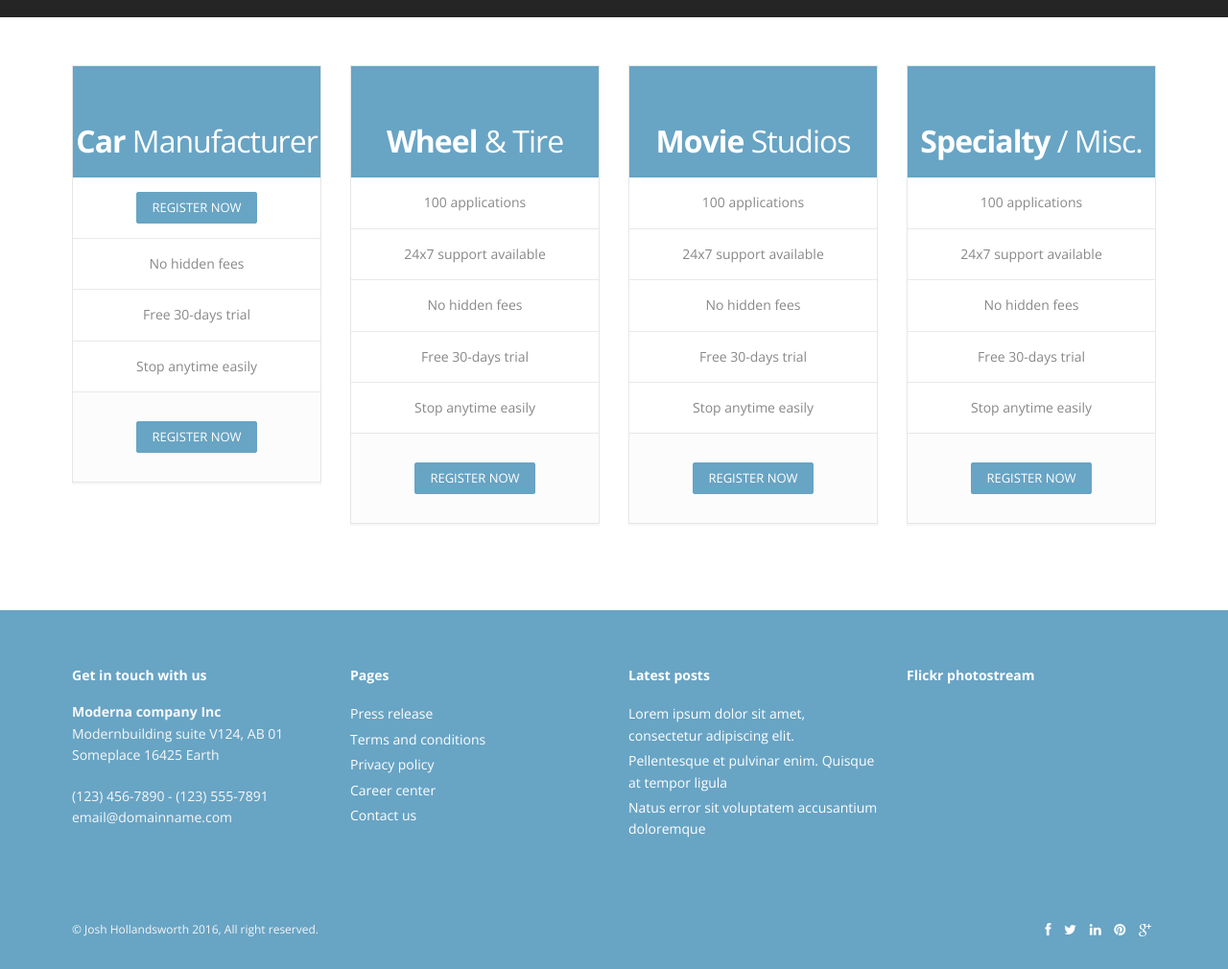
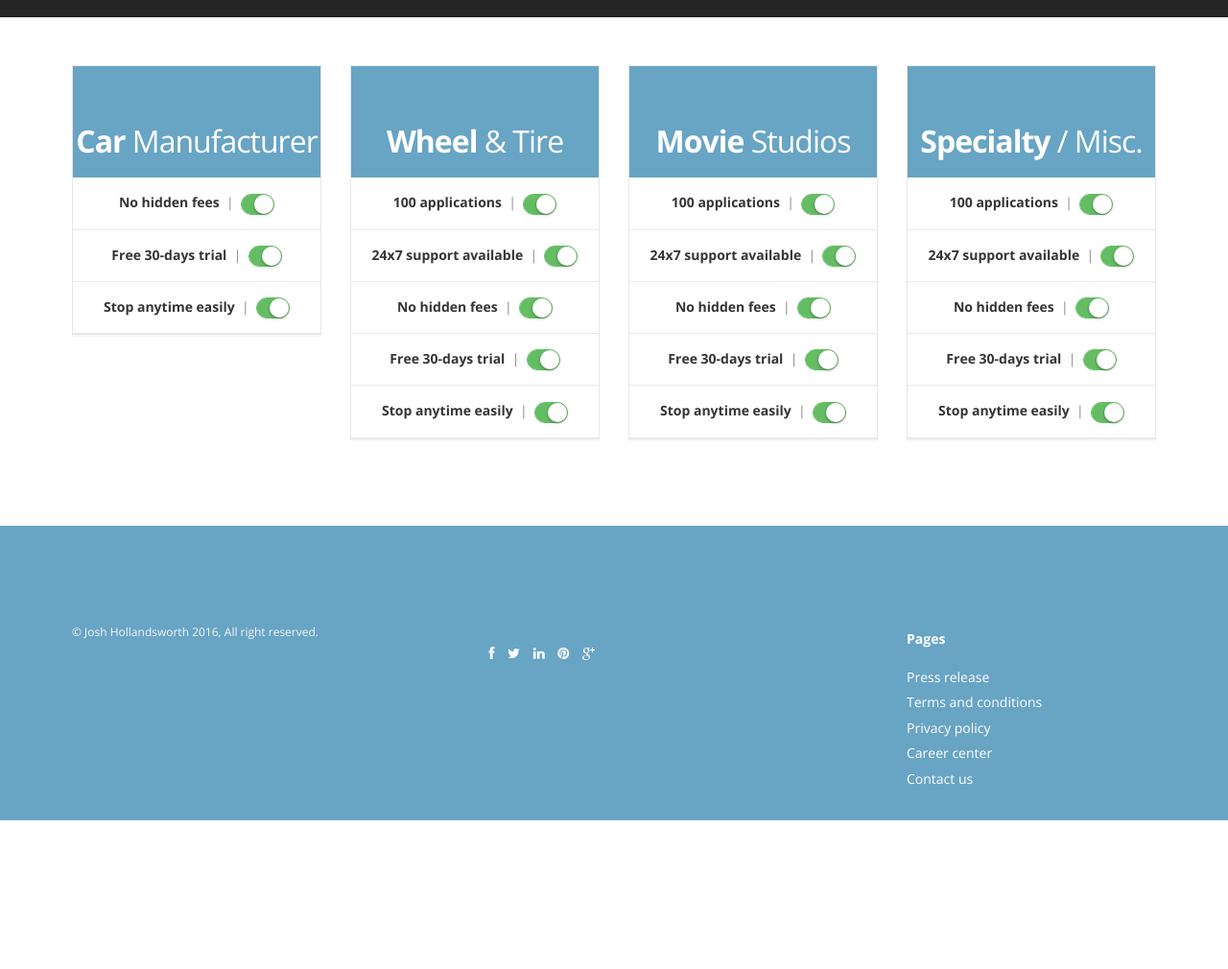
Before and after one commit to hollanjs/licensing, a Django app: page /compiler/ in a window 1280 px wide. Shown: the part 386-1396 px from the top of the page at 96% size. After the commit the page ends 1241 px from the top, so only its background shows below. Run offline with Django 3.2, Linux system fonts and the light colour scheme; some libraries are stand-ins or nearby versions.

Commit message:
added app.js which includes customer functions for templates in the static folder and edited compiler html to show sitches per line-item. Next, need to set it so the div at the top concats all checked items

```diff
--- /dev/null
+++ b/src/app/static/app/js/app.js
@@ -0,0 +1,13 @@
+$(function() {
+    console.log("loading switches for use!");
+
+    var elems = Array.prototype.slice.call(document.querySelectorAll('.js-switch'));
+
+    elems.forEach(function(html) {
+          var switchery = new Switchery(html, { size : 'small' });
+        });
+
+    // var init = new Switchery(elem, { size : 'small' });
+
+    console.log("switches loaded!");
+});
--- a/src/app/templates/app/compiler.html
+++ b/src/app/templates/app/compiler.html
@@ -14,6 +14,7 @@
 <link href="{% static "app/css/jcarousel.css" %}" rel="stylesheet" />
 <link href="{% static "app/css/flexslider.css" %}" rel="stylesheet" />
 <link href="{% static "app/css/style.css" %}" rel="stylesheet" />
+<link href="{% static "app/css/switchery.min.css" %}" rel="stylesheet" />
 
 
 <!-- Theme skin -->
@@ -181,14 +182,10 @@ but feel free to uncomment below and copy and paster where you need some spacing
 					</div> -->
 					<div class="pricing-content">
 						<ul>
-							<li><a href="#" class="btn btn-medium btn-theme"><i class="icon-bolt"></i> Register now</a></li>
-							<li><i class="icon-ok"></i> No hidden fees</li>
-							<li><i class="icon-ok"></i> Free 30-days trial</li>
-							<li><i class="icon-ok"></i> Stop anytime easily</li>
+							<li><strong>No hidden fees</strong>&nbsp;&nbsp;|&nbsp;&nbsp;<input type="checkbox" class="js-switch" checked /> </li>
+							<li><strong>Free 30-days trial</strong>&nbsp;&nbsp;|&nbsp;&nbsp;<input type="checkbox" class="js-switch" checked /> </li>
+							<li><strong>Stop anytime easily</strong>&nbsp;&nbsp;|&nbsp;&nbsp;<input type="checkbox" class="js-switch" checked /> </li>
 						</ul>
-					</div>
-					<div class="pricing-action">
-						<a href="#" class="btn btn-medium btn-theme"><i class="icon-bolt"></i> Register now</a>
 					</div>
 				</div>
 			</div>
@@ -202,15 +199,12 @@ but feel free to uncomment below and copy and paster where you need some spacing
 					</div> -->
 					<div class="pricing-content">
 						<ul>
-							<li><i class="icon-ok"></i> 100 applications</li>
-							<li><i class="icon-ok"></i> 24x7 support available</li>
-							<li><i class="icon-ok"></i> No hidden fees</li>
-							<li><i class="icon-ok"></i> Free 30-days trial</li>
-							<li><i class="icon-ok"></i> Stop anytime easily</li>
+							<li><strong>100 applications</strong>&nbsp;&nbsp;|&nbsp;&nbsp;<input type="checkbox" class="js-switch" checked /> </li>
+							<li><strong>24x7 support available</strong>&nbsp;&nbsp;|&nbsp;&nbsp;<input type="checkbox" class="js-switch" checked /> </li>
+							<li><strong>No hidden fees</strong>&nbsp;&nbsp;|&nbsp;&nbsp;<input type="checkbox" class="js-switch" checked /> </li>
+							<li><strong>Free 30-days trial</strong>&nbsp;&nbsp;|&nbsp;&nbsp;<input type="checkbox" class="js-switch" checked /> </li>
+							<li><strong>Stop anytime easily</strong>&nbsp;&nbsp;|&nbsp;&nbsp;<input type="checkbox" class="js-switch" checked /> </li>
 						</ul>
-					</div>
-					<div class="pricing-action">
-						<a href="#" class="btn btn-medium btn-theme"><i class="icon-bolt"></i> Register now</a>
 					</div>
 				</div>
 			</div>
@@ -224,15 +218,12 @@ but feel free to uncomment below and copy and paster where you need some spacing
 					</div> -->
 					<div class="pricing-content">
 						<ul>
-							<li><i class="icon-ok"></i> 100 applications</li>
-							<li><i class="icon-ok"></i> 24x7 support available</li>
-							<li><i class="icon-ok"></i> No hidden fees</li>
-							<li><i class="icon-ok"></i> Free 30-days trial</li>
-							<li><i class="icon-ok"></i> Stop anytime easily</li>
+							<li><strong>100 applications</strong>&nbsp;&nbsp;|&nbsp;&nbsp;<input type="checkbox" class="js-switch" checked /> </li>
+							<li><strong>24x7 support available</strong>&nbsp;&nbsp;|&nbsp;&nbsp;<input type="checkbox" class="js-switch" checked /> </li>
+							<li><strong>No hidden fees</strong>&nbsp;&nbsp;|&nbsp;&nbsp;<input type="checkbox" class="js-switch" checked /> </li>
+							<li><strong>Free 30-days trial</strong>&nbsp;&nbsp;|&nbsp;&nbsp;<input type="checkbox" class="js-switch" checked /> </li>
+							<li><strong>Stop anytime easily</strong>&nbsp;&nbsp;|&nbsp;&nbsp;<input type="checkbox" class="js-switch" checked /> </li>
 						</ul>
-					</div>
-					<div class="pricing-action">
-						<a href="#" class="btn btn-medium btn-theme"><i class="icon-bolt"></i> Register now</a>
 					</div>
 				</div>
 			</div>
@@ -246,15 +237,12 @@ but feel free to uncomment below and copy and paster where you need some spacing
 					</div> -->
 					<div class="pricing-content">
 						<ul>
-							<li><i class="icon-ok"></i> 100 applications</li>
-							<li><i class="icon-ok"></i> 24x7 support available</li>
-							<li><i class="icon-ok"></i> No hidden fees</li>
-							<li><i class="icon-ok"></i> Free 30-days trial</li>
-							<li><i class="icon-ok"></i> Stop anytime easily</li>
+							<li><strong>100 applications</strong>&nbsp;&nbsp;|&nbsp;&nbsp;<input type="checkbox" class="js-switch" checked /> </li>
+							<li><strong>24x7 support available</strong>&nbsp;&nbsp;|&nbsp;&nbsp;<input type="checkbox" class="js-switch" checked /> </li>
+							<li><strong>No hidden fees</strong>&nbsp;&nbsp;|&nbsp;&nbsp;<input type="checkbox" class="js-switch" checked /> </li>
+							<li><strong>Free 30-days trial</strong>&nbsp;&nbsp;|&nbsp;&nbsp;<input type="checkbox" class="js-switch" checked /> </li>
+							<li><strong>Stop anytime easily</strong>&nbsp;&nbsp;|&nbsp;&nbsp;<input type="checkbox" class="js-switch" checked /> </li>
 						</ul>
-					</div>
-					<div class="pricing-action">
-						<a href="#" class="btn btn-medium btn-theme"><i class="icon-bolt"></i> Register now</a>
 					</div>
 				</div>
 			</div>
@@ -262,22 +250,17 @@ but feel free to uncomment below and copy and paster where you need some spacing
 	</div>
 	</section>
 	<footer>
+		<div id="sub-footer">
 			<div class="container">
 				<div class="row">
-			<div class="col-lg-3">
-				<div class="widget">
-					<h5 class="widgetheading">Get in touch with us</h5>
-					<address>
-					<strong>Moderna company Inc</strong><br>
-					 Modernbuilding suite V124, AB 01<br>
-					 Someplace 16425 Earth </address>
+					<div class="col-lg-6 pull-left">
+						<div class="copyright">
 							<p>
-						<i class="icon-phone"></i> (123) 456-7890 - (123) 555-7891 <br>
-						<i class="icon-envelope-alt"></i> email@domainname.com
+								<span>&copy; Josh Hollandsworth 2016, All right reserved.</span>
 							</p>
 						</div>
 					</div>
-			<div class="col-lg-3">
+					<div class="col-lg-3 pull-right">
 					<div class="widget">
 						<h5 class="widgetheading">Pages</h5>
 							<ul class="link-list">
@@ -289,39 +272,7 @@ but feel free to uncomment below and copy and paster where you need some spacing
 							</ul>
 						</div>
 					</div>
-			<div class="col-lg-3">
-				<div class="widget">
-					<h5 class="widgetheading">Latest posts</h5>
-					<ul class="link-list">
-						<li><a href="#">Lorem ipsum dolor sit amet, consectetur adipiscing elit.</a></li>
-						<li><a href="#">Pellentesque et pulvinar enim. Quisque at tempor ligula</a></li>
-						<li><a href="#">Natus error sit voluptatem accusantium doloremque</a></li>
-					</ul>
-				</div>
-			</div>
-			<div class="col-lg-3">
-				<div class="widget">
-					<h5 class="widgetheading">Flickr photostream</h5>
-					<div class="flickr_badge">
-						<script type="text/javascript" src="http://www.flickr.com/badge_code_v2.gne?count=8&amp;display=random&amp;size=s&amp;layout=x&amp;source=user&amp;user=34178660@N03"></script>
-					</div>
-					<div class="clear">
-					</div>
-				</div>
-			</div>
-		</div>
-	</div>
-	<div id="sub-footer">
-		<div class="container">
-			<div class="row">
-				<div class="col-lg-6">
-					<div class="copyright">
-						<p>
-							<span>&copy; Josh Hollandsworth 2016, All right reserved.</span>
-						</p>
-					</div>
-				</div>
-				<div class="col-lg-6">
+					<div class="col-lg-6 pull-left">
 						<ul class="social-network">
 							<li><a href="#" data-placement="top" title="Facebook"><i class="fa fa-facebook"></i></a></li>
 							<li><a href="#" data-placement="top" title="Twitter"><i class="fa fa-twitter"></i></a></li>
@@ -350,5 +301,7 @@ but feel free to uncomment below and copy and paster where you need some spacing
 <script src="{% static "app/js/jquery.flexslider.js" %}"></script>
 <script src="{% static "app/js/animate.js" %}"></script>
 <script src="{% static "app/js/custom.js" %}"></script>
+<script src="{% static "app/js/switchery.min.js" %}"></script>
+<script src="{% static "app/js/app.js" %}"></script>
 </body>
 </html>
```
Lines whose indentation alone changed are shown as unchanged.
